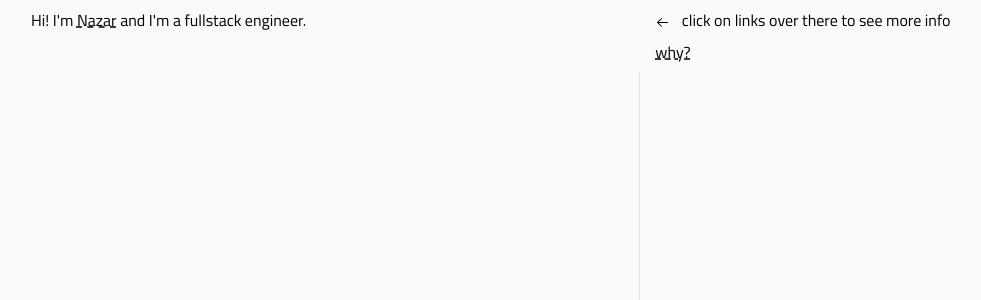
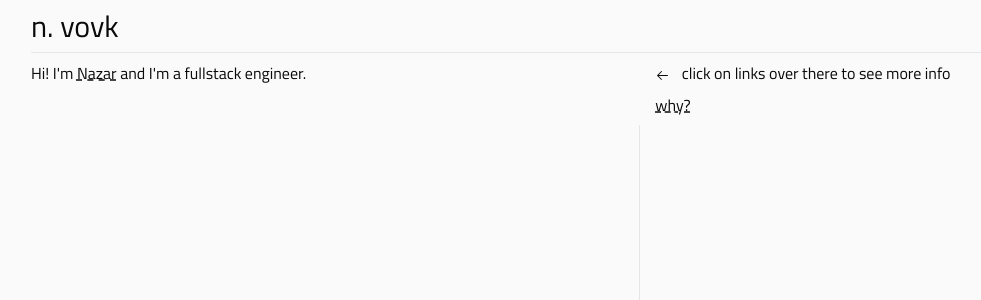
Before and after one commit to nazarvovk/nvovk, a Next.js app: page / in a window 1280 px wide. Shown: the top 300 px of the page, without its empty margins (1-982 px from the left). Built offline with nearby package versions, Linux system fonts and the light colour scheme.

Commit message:
feat: basic layout & header

```diff
--- /dev/null
+++ b/src/components/layout.tsx
@@ -0,0 +1,24 @@
+import { ReactNode } from 'react'
+import { ContentBoundary } from './content-boundary'
+import { cn } from '@/utils/cn'
+import { Titillium_Web } from 'next/font/google'
+
+const titillium = Titillium_Web({ weight: '400', subsets: ['latin'] })
+
+export const Layout = ({ children }: { children: ReactNode }) => {
+  return (
+    <div className={cn(titillium.className, 'bg-neutral-50 text-neutral-950')}>
+      <header>
+        <ContentBoundary>
+          <div className='flex justify-between border-b py-2'>
+            <h1 className='text-3xl'>n. vovk</h1>
+            <div></div>
+          </div>
+        </ContentBoundary>
+      </header>
+      <main>
+        <ContentBoundary>{children}</ContentBoundary>
+      </main>
+    </div>
+  )
+}
--- a/src/pages/_app.tsx
+++ b/src/pages/_app.tsx
@@ -1,6 +1,11 @@
+import { Layout } from '@/components/layout'
 import '@/styles/globals.css'
 import type { AppProps } from 'next/app'
 
 export default function App({ Component, pageProps }: AppProps) {
-  return <Component {...pageProps} />
+  return (
+    <Layout>
+      <Component {...pageProps} />
+    </Layout>
+  )
 }
--- a/src/pages/index.tsx
+++ b/src/pages/index.tsx
@@ -1,11 +1,7 @@
-import { ContentBoundary } from '@/components/content-boundary'
 import { ArrowLeftIcon, CrossIcon } from '@/components/icons'
 import { useMeta } from '@/components/meta'
 import { cn } from '@/utils/cn'
-import { Titillium_Web } from 'next/font/google'
 import Head from 'next/head'
-
-const titillium = Titillium_Web({ weight: '400', subsets: ['latin'] })
 
 export default function Home() {
   const { metaList, setMetaList, MetaLink } = useMeta()
@@ -13,11 +9,10 @@ export default function Home() {
   const currentMeta = metaList[metaList.length - 1]
 
   return (
-    <main className={cn(titillium.className, 'min-h-screen bg-neutral-50')}>
+    <>
       <Head>
         <title>n. vovk</title>
       </Head>
-      <ContentBoundary>
       <div className='flex justify-between'>
         <div className='w-full grow-0 py-2'>
           <p>
@@ -69,7 +64,6 @@ export default function Home() {
           </div>
         </div>
       </div>
-      </ContentBoundary>
-    </main>
+    </>
   )
 }
```
Lines whose indentation alone changed are shown as unchanged.
